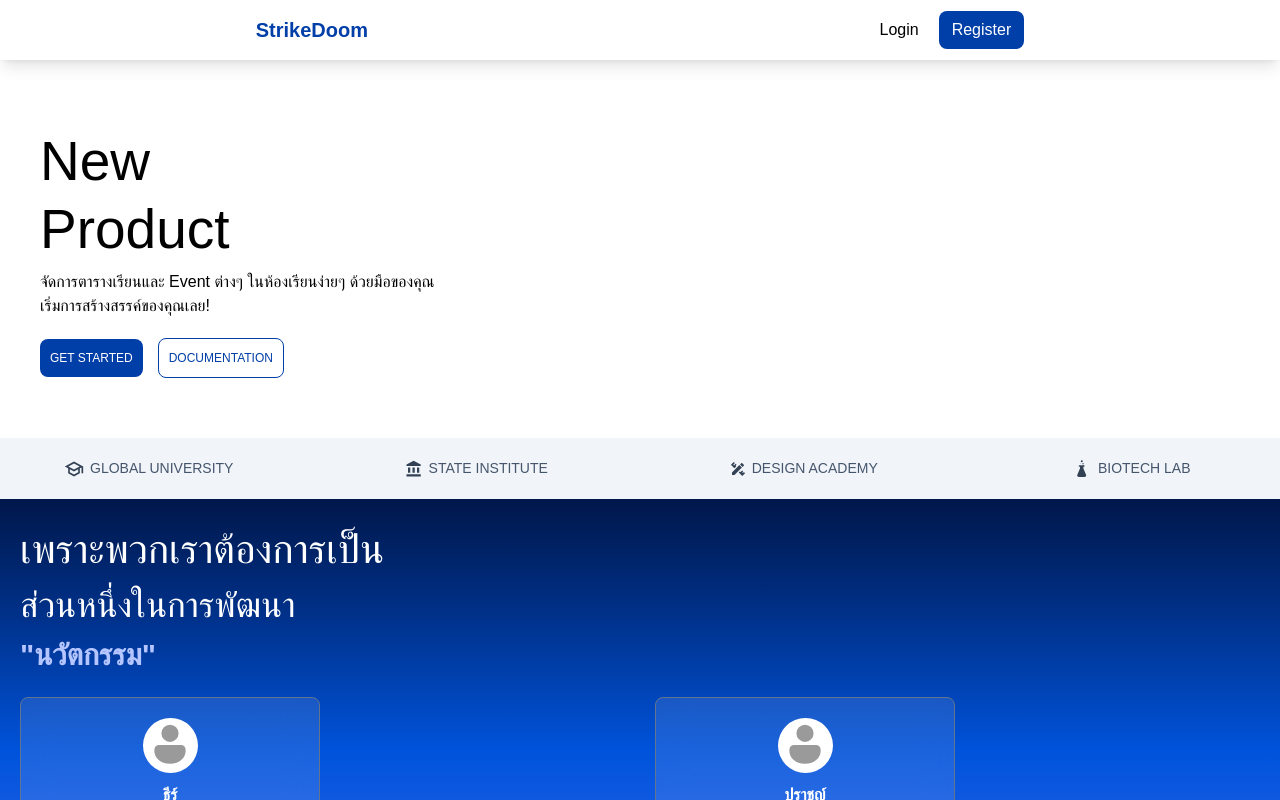
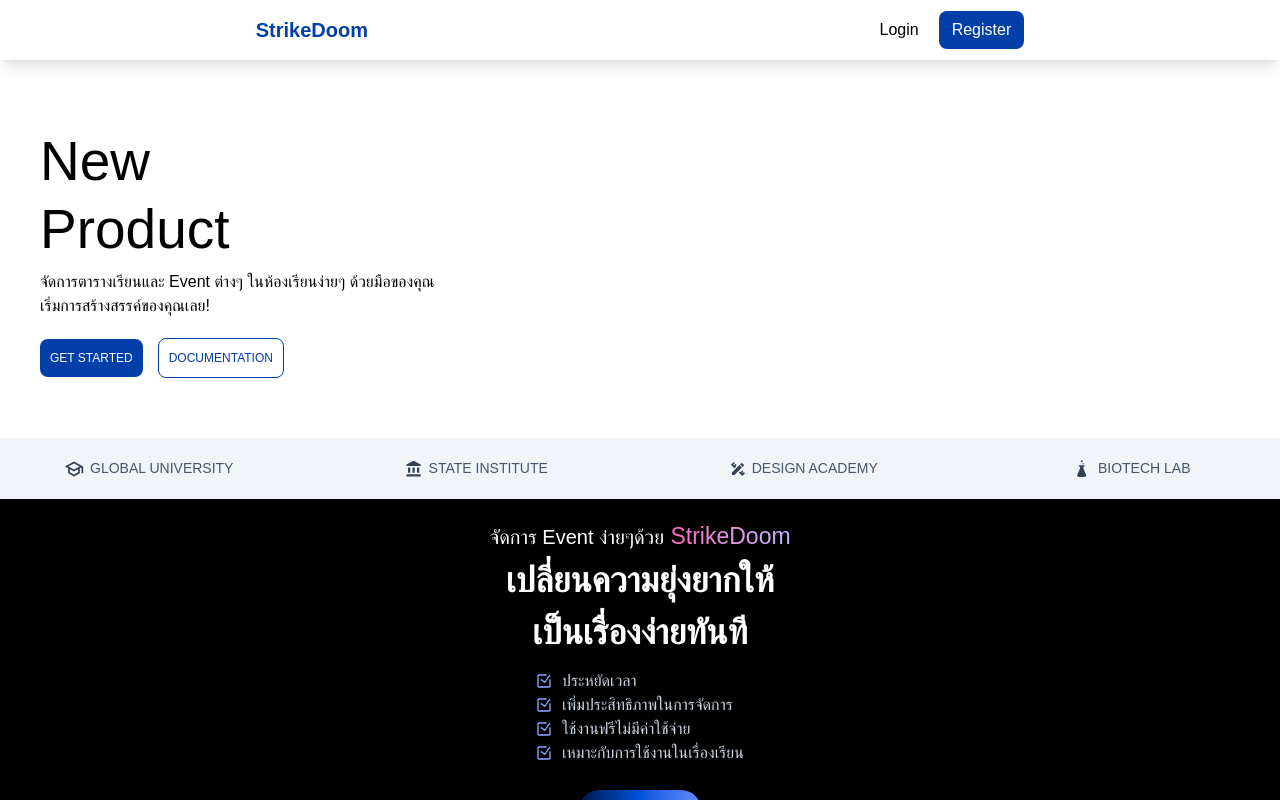
Before and after one commit to MyTxweProgrammit/StrikeDoom, a React (Vite) app: page / in a window 1280 px wide. Shown: the top 800 px of the page. Built offline with nearby package versions, Linux system fonts and the light colour scheme; a web font is replaced by a local one.

Commit message:
Main Page Creating

```diff
--- a/src/App.jsx
+++ b/src/App.jsx
@@ -60,6 +60,62 @@
             </svg>
             <p className="text-[14px] text-slate-600">BIOTECH LAB</p>
           </div>
+        </div>
+        <div className="bg-black py-[20px]">
+          <p className="text-center text-white text-[20px]">
+            จัดการ Event ง่ายๆด้วย
+            <span className="bg-linear-to-r from-pink-400 to-violet-300 bg-clip-text text-transparent text-[23px]">{" "}StrikeDoom</span>
+          </p>
+          <p className="text-center text-white font-bold text-[35px]">เปลี่ยนความยุ่งยากให้</p>
+          <p className="text-center text-white font-bold text-[35px]">เป็นเรื่องง่ายทันที</p>
+          <section className="py-[10px] w-fit mx-auto">
+            <div className="center gap-[10px] w-fit">
+              <svg xmlns="http://www.w3.org/2000/svg" width="1em" height="1em" viewBox="0 0 48 48">
+                <path d="M0 0h48v48H0z" fill="none" />
+                <g fill="none" stroke="#8CA8FF" stroke-linecap="round" stroke-linejoin="round" stroke-width="4">
+                  <path d="M42 20v19a3 3 0 0 1-3 3H9a3 3 0 0 1-3-3V9a3 3 0 0 1 3-3h21" />
+                  <path d="m16 20l10 8L41 7" />
+                </g>
+              </svg>
+              <p className="text-slate-300">ประหยัดเวลา</p>
+            </div>
+            <div className="center gap-[10px] w-fit">
+                <svg xmlns="http://www.w3.org/2000/svg" width="1em" height="1em" viewBox="0 0 48 48">
+                  <path d="M0 0h48v48H0z" fill="none" />
+                  <g fill="none" stroke="#8CA8FF" stroke-linecap="round" stroke-linejoin="round" stroke-width="4">
+                    <path d="M42 20v19a3 3 0 0 1-3 3H9a3 3 0 0 1-3-3V9a3 3 0 0 1 3-3h21" />
+                    <path d="m16 20l10 8L41 7" />
+                  </g>
+                </svg>
+                <p className="text-slate-300">เพิ่มประสิทธิภาพในการจัดการ</p>
+            </div>
+            <div className="center gap-[10px] w-fit">
+                <svg xmlns="http://www.w3.org/2000/svg" width="1em" height="1em" viewBox="0 0 48 48">
+                  <path d="M0 0h48v48H0z" fill="none" />
+                  <g fill="none" stroke="#8CA8FF" stroke-linecap="round" stroke-linejoin="round" stroke-width="4">
+                    <path d="M42 20v19a3 3 0 0 1-3 3H9a3 3 0 0 1-3-3V9a3 3 0 0 1 3-3h21" />
+                    <path d="m16 20l10 8L41 7" />
+                  </g>
+                </svg>
+                <p className="text-slate-300">ใช้งานฟรีไม่มีค่าใช้จ่าย</p>
+            </div>
+            <div className="center gap-[10px] w-fit">
+                <svg xmlns="http://www.w3.org/2000/svg" width="1em" height="1em" viewBox="0 0 48 48">
+                  <path d="M0 0h48v48H0z" fill="none" />
+                  <g fill="none" stroke="#8CA8FF" stroke-linecap="round" stroke-linejoin="round" stroke-width="4">
+                    <path d="M42 20v19a3 3 0 0 1-3 3H9a3 3 0 0 1-3-3V9a3 3 0 0 1 3-3h21" />
+                    <path d="m16 20l10 8L41 7" />
+                  </g>
+                </svg>
+                <p className="text-slate-300">เหมาะกับการใช้งานในเรื่องเรียน</p>
+            </div>
+          </section>
+          <div className="bg-linear-to-r from-[#00174B] via-[#0053DB] to-[#618BFF] w-fit mx-auto px-[20px] py-[9px] rounded-[20px] my-[15px]">
+            <p className="text-white">ลงทะเบียนเลย</p>
+          </div>
+          <p className="text-slate-300 text-[12px] text-center">
+            Sponsored by <span className="text-white"><i>StrikerX</i></span>
+          </p>
         </div>
         <div className="w-screen bg-linear-to-b from-[#00174B] via-[#0053DB] to-[#346EF6] p-[20px]">
           <p className="text-white text-[40px] max-[690px]:text-center max-[470px]:text-[30px]">เพราะพวกเราต้องการเป็น</p>
@@ -162,7 +218,9 @@
                   <path fill="#00174b" d="m16.556 12.906l-.455.453s-1.083 1.076-4.038-1.862s-1.872-4.014-1.872-4.014l.286-.286c.707-.702.774-1.83.157-2.654L9.374 2.86C8.61 1.84 7.135 1.705 6.26 2.575l-1.57 1.56c-.433.432-.723.99-.688 1.61c.09 1.587.808 5 4.812 8.982c4.247 4.222 8.232 4.39 9.861 4.238c.516-.048.964-.31 1.325-.67l1.42-1.412c.96-.953.69-2.588-.538-3.255l-1.91-1.039c-.806-.437-1.787-.309-2.417.317" />
                 </svg>
               </div>
-              <p className="text-[#00174B]">ธีร์ <span className="font-bold underline">065-954-5774</span></p>
+              <p className="text-[#00174B]">
+                ธีร์ <span className="font-bold underline">065-954-5774</span>
+              </p>
             </section>
             <section className="center mt-[5px] gap-[10px]">
               <div>
```
